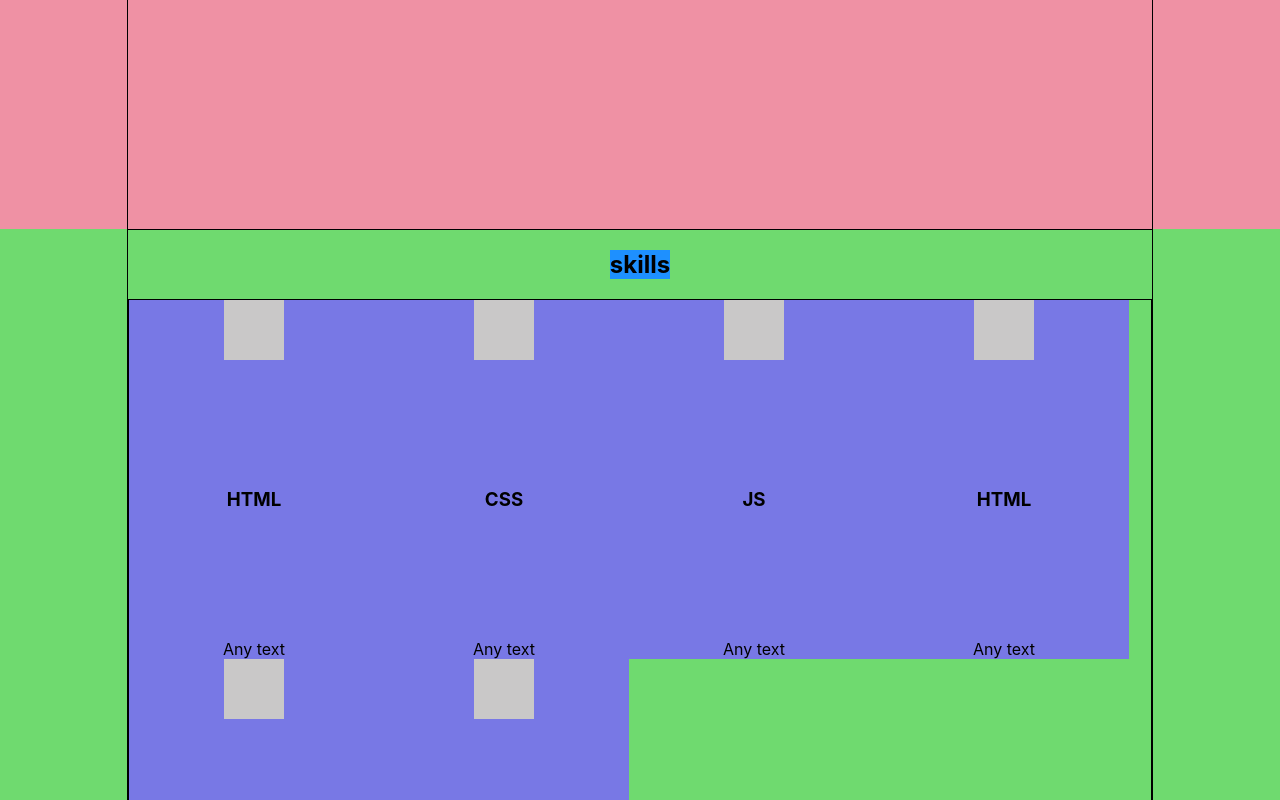
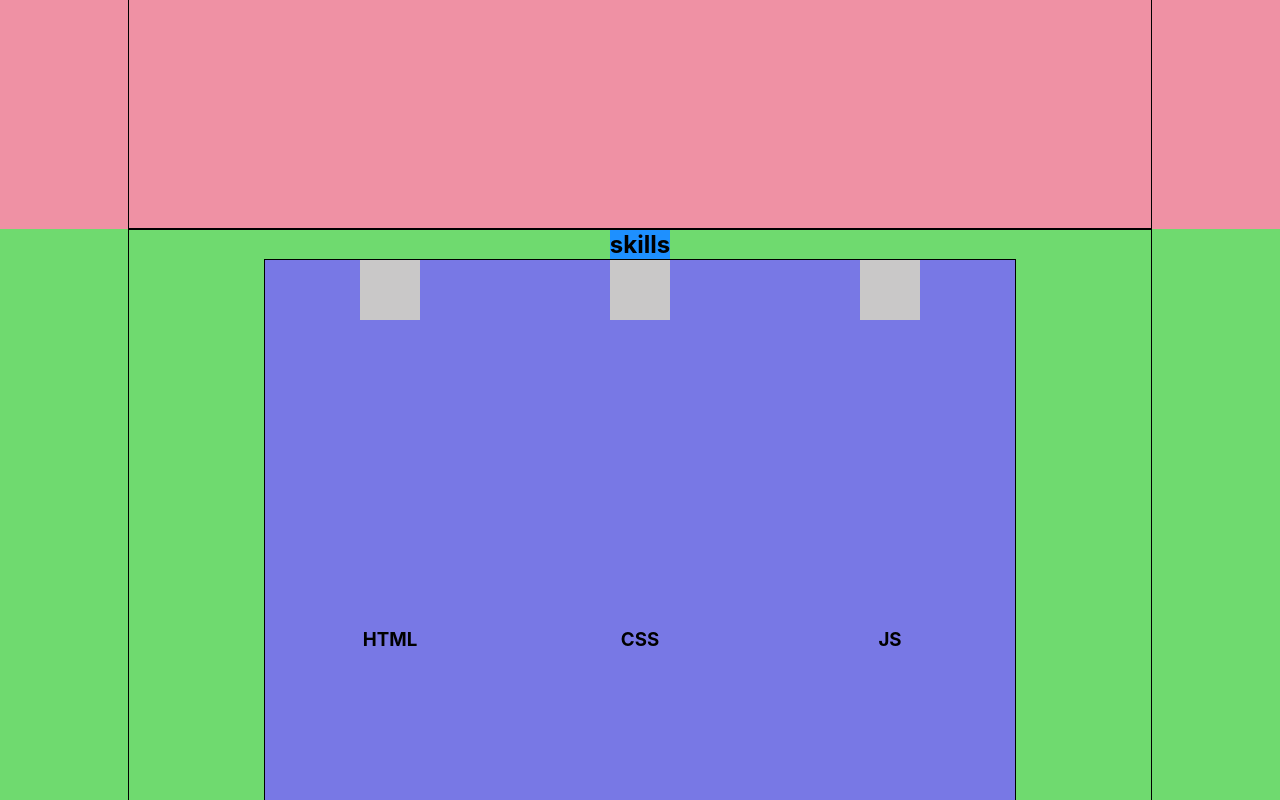
Before and after one commit to AleksandrFROLik/Portfolio, a React (Create React App) app: page / in a window 1280 px wide. Shown: the part 651-1451 px from the top of the page. Built offline with nearby package versions, Linux system fonts and the light colour scheme.

Commit message:
portfolio path 10

```diff
--- a/src/App.css
+++ b/src/App.css
@@ -1,3 +1,9 @@
+*{
+    padding: 0;
+    margin: 0;
+    box-sizing: border-box;
+}
+
 .App {
 
 }
--- a/src/components/footer/Footer.module.css
+++ b/src/components/footer/Footer.module.css
@@ -13,6 +13,7 @@
     background-color: #64a9f5;
     border: 1px solid;
 }
+
 .socialBlock {
     display: flex;
     width: 450px;
@@ -23,8 +24,9 @@
     list-style-type: none;
     padding: 0;
 }
+
 .socialBlock li {
-    height:50px;
+    height: 50px;
     width: 50px;
     border: 1px solid;
     background-color: #6fda6f;
@@ -36,3 +38,9 @@
     background-color: #64a9f5;
 
 }
+
+@media (width: 360px) {
+    .socialBlock {
+        width: 75%;
+    }
+}
--- a/src/components/skills/Skills.module.css
+++ b/src/components/skills/Skills.module.css
@@ -18,7 +18,7 @@
     min-height: 90vh;
     border: 1px solid;
     display: flex;
-    justify-content: stretch;
+    justify-content: space-around;
     flex-wrap: wrap;
     box-sizing: border-box;
 }
--- a/src/components/skills/Skills.tsx
+++ b/src/components/skills/Skills.tsx
@@ -12,9 +12,6 @@ export const Skills = () => {
                     <Skill title="HTML" description={"Any text"}/>
                     <Skill title="CSS" description={"Any text"}/>
                     <Skill title="JS" description={"Any text"}/>
-                    <Skill title="HTML" description={"Any text"}/>
-                    <Skill title="CSS" description={"Any text"}/>
-                    <Skill title="JS" description={"Any text"}/>
                 </div>
             </div>
 
--- a/src/components/skills/skill/Skill.module.css
+++ b/src/components/skills/skill/Skill.module.css
@@ -5,7 +5,7 @@
     flex-direction: column;
     justify-content: space-between;
     align-items: center;
-    text-align: center;
+    box-sizing: border-box;
 }
 
 .icon  {
```
Also changed, not shown: package.json (+11 -11 lines).
